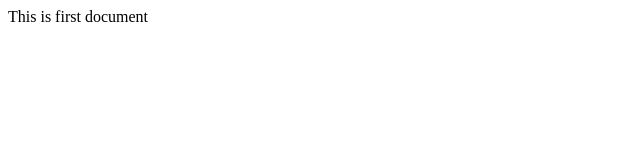
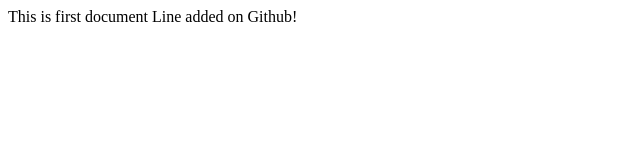
Before and after one commit to telest0/frontend-test, a plain HTML site: page index.html in a window 1280 px wide. Shown: the whole page, without its empty margins (0-640 px from the left). Drawn offline with Linux system fonts and the light colour scheme.

Commit message:
Update index.html

```diff
--- a/index.html
+++ b/index.html
@@ -6,6 +6,8 @@
 <body>
 <div>
 	This is first document
+
+	Line added on Github!
 </div>
 </body>
 </html>
```
